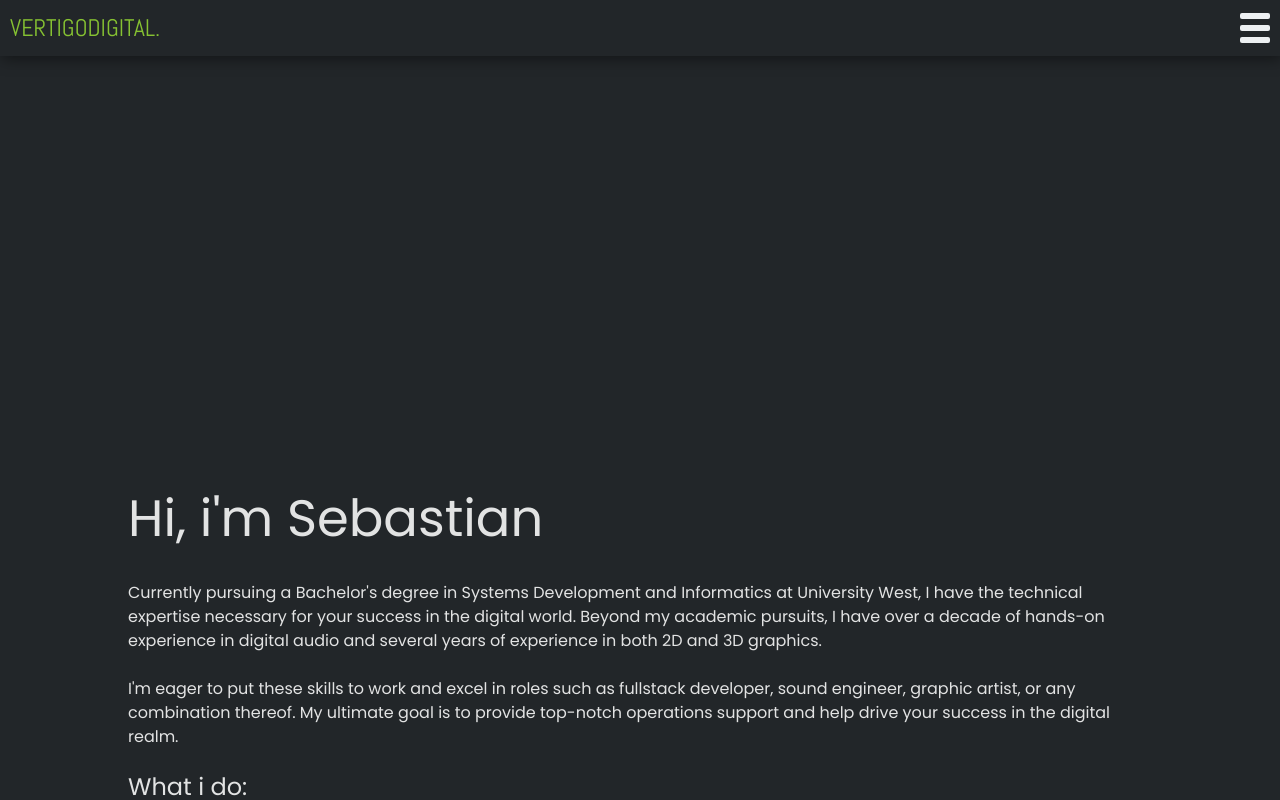
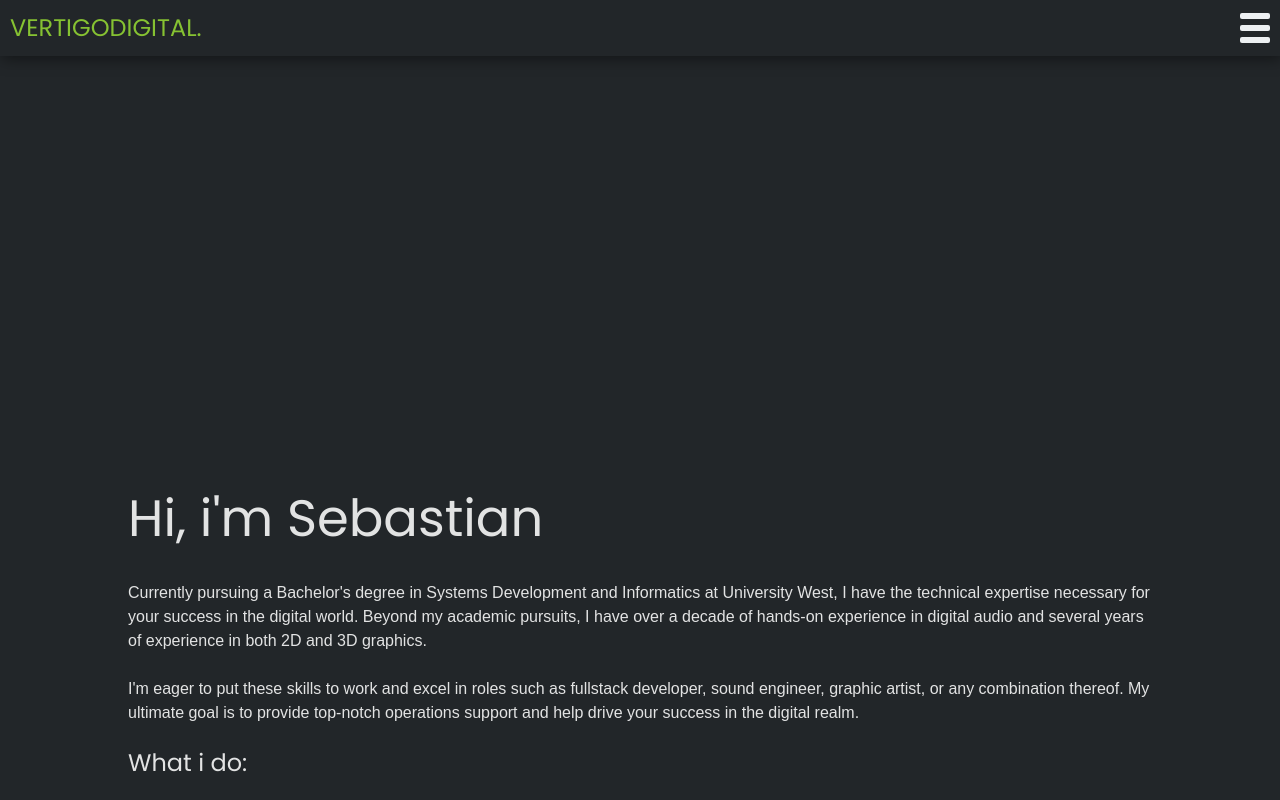
Before and after one commit to VERTIGOJACK/Portfolio2.0, a Vue app: page / in a window 1280 px wide. Shown: the top 800 px of the page. Built offline with nearby package versions, Linux system fonts and the light colour scheme; a web font is replaced by a local one.

Commit message:
updated software section

```diff
--- a/src/components/Navbar.vue
+++ b/src/components/Navbar.vue
@@ -40,7 +40,7 @@
     --background: var(--color-palette-3);
     --altbackground: var(--color-palette-4);
     --althover: var(--color-palette-5);
-    font-family: var(--font5);
+
     font-size: x-large;
     filter: var(--common-shadow);
     z-index: 100;
--- a/src/style.css
+++ b/src/style.css
@@ -4,7 +4,7 @@
   --font2: "Liu Jian Mao Cao", cursive;
   --font3: "Luckiest Guy", cursive;
   --font4: "Poppins", sans-serif;
-  --font5: "Abel", sans-serif;
+  --font5:  sans-serif;
 
   --color-palette-1: #61892f;
   --color-palette-2: #86c232;
@@ -29,6 +29,10 @@
   -webkit-font-smoothing: antialiased;
   -moz-osx-font-smoothing: grayscale;
   -webkit-text-size-adjust: 100%;
+}
+
+p {
+  font-family: var(--font5);
 }
 
 a {
```
Also changed, not shown: 1 other file (tests, documents, lock files or other folders).
